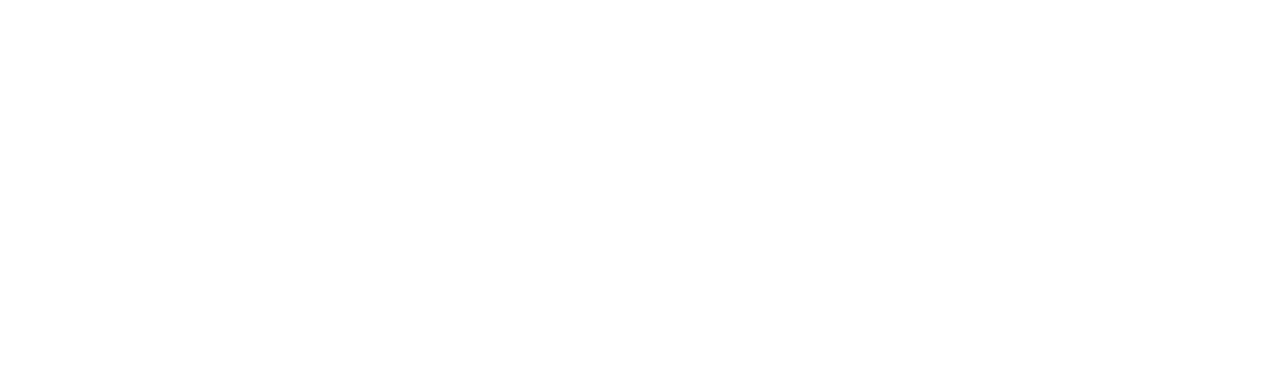
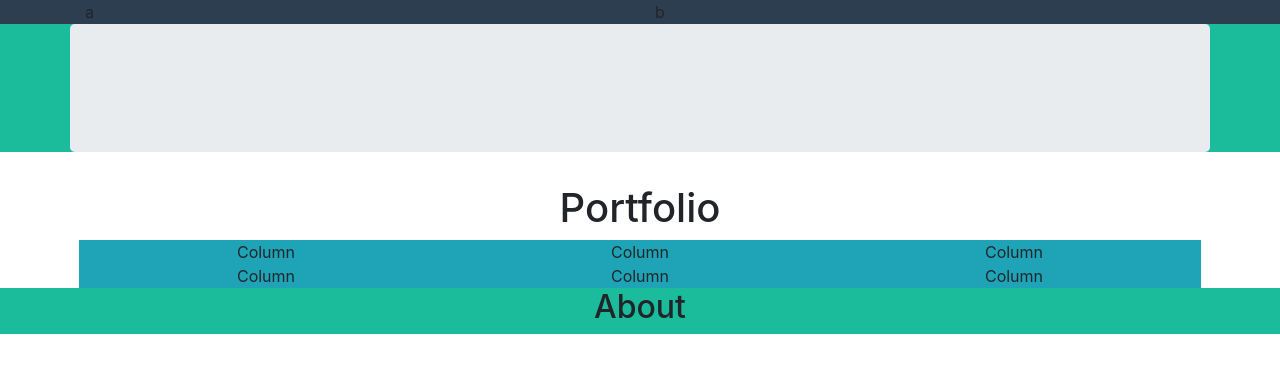
Before and after one commit to AlbertoMessineo/html-css-bootstrap-freelancer, a plain HTML site: page index.html in a window 1280 px wide. Drawn offline with nearby package versions, Linux system fonts and the light colour scheme.

Commit message:
feat: structure header+main

```diff
--- /dev/null
+++ b/css/styles.css
@@ -0,0 +1,26 @@
+/********HEADER******/
+.background-top-bar{
+    background-color: #2c3e50;
+}
+.background-jumbo{
+    background-color: #1abc9c;
+
+}
+.jumbotron{
+
+}
+/******** MAIN ********/
+
+/* grid */
+.h1 .h2{
+    text-transform: uppercase;
+}
+
+.col-4{
+    /*debug */
+    background-color: #1ea4b6;
+}
+
+.background-about{
+    background-color: #1abc9c;
+}
--- a/index.html
+++ b/index.html
@@ -3,9 +3,65 @@
 <head>
     <meta charset="UTF-8">
     <meta name="viewport" content="width=device-width, initial-scale=1.0">
+
+    <!--LINK BOOTSTRAP -->
+    <link rel="stylesheet" href="https://cdn.jsdelivr.net/npm/bootstrap@4.4.1/dist/css/bootstrap.min.css" integrity="sha384-Vkoo8x4CGsO3+Hhxv8T/Q5PaXtkKtu6ug5TOeNV6gBiFeWPGFN9MuhOf23Q9Ifjh" crossorigin="anonymous">
+     <!--LINK CSS -->
+    <link rel="stylesheet" href="css/styles.css">
     <title>Bootstrap Freelancer</title>
 </head>
 <body>
+    <header>
+        <div class="background-top-bar">
+            <div class="container justify-content-space-between top-bar">
+                <div class="row">
+                    <div class="col">a</div>
+                    <div class="col">b</div>
+                </div>
+            </div>
+        </div>
+        <div class="background-jumbo">
+            <div class="container text-center jumbotron"></div>
+        </div>
+    </header>
+    <main>
+        <!-- BS GRID -->
+        <div class="container text-center">
+            <p class="h1">Portfolio</p>
+        </div>
+        <div class="container px-4 text-center">
+            <div class="row gx-5">
+              <div class="col-4">
+                Column
+              </div>
+              <div class="col-4">
+                Column
+              </div>
+              <div class="col-4">
+                Column
+              </div>
+              <div class="col-4">
+                Column
+              </div>
+              <div class="col-4">
+                Column
+              </div>
+              <div class="col-4">
+                Column
+              </div>
+            </div>
+        </div>
+          <div class="background-about">
+            <p class="h2 text-center">About</p>
+            <div class="container text-center about">
+                <div class="row">
+                    <div class="col"></div>
+                    <div class="col"></div>
+                </div>
+            </div>
 
+          </div>
+    </main>
+    <footer></footer>
 </body>
 </html>
```
